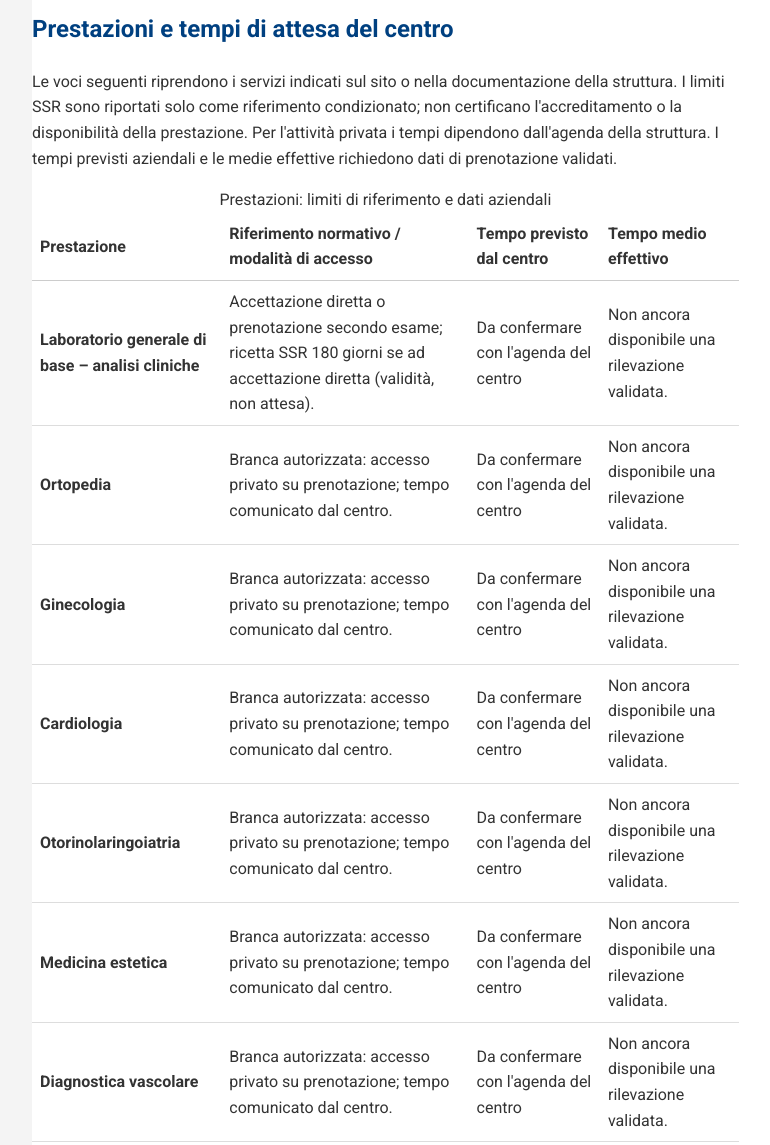
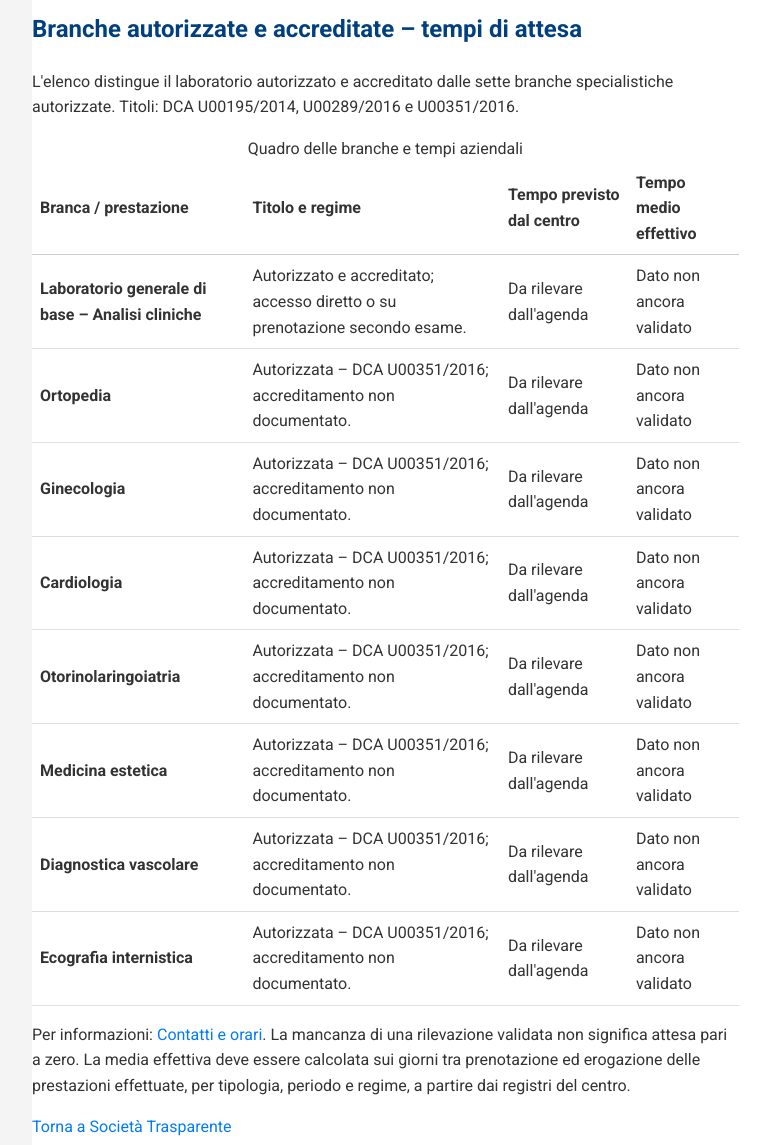
Before and after one commit to centrodiagnosticoenneuno/itri, a plain HTML site: page liste-di-attesa.html in a window 1280 px wide. Shown: the part 1700-2845 px from the top of the page, without its empty margins (58-828 px from the left). Drawn offline with Linux system fonts and the light colour scheme.

Commit message:
Audit: limita la tabella alle branche risultanti dai titoli autorizzativi e di accreditamento

```diff
--- a/liste-di-attesa.html
+++ b/liste-di-attesa.html
@@ -70,22 +70,20 @@
 <h4>Percorsi di tutela</h4>
 <p>Per prestazioni SSR prenotabili tramite il sistema regionale: ReCUP <a href="tel:069939">06 9939</a>, <a href="https://prenotasmart.regione.lazio.it/main/home">PrenotaSmart</a>. Se non si trova disponibilità nei tempi prescritti, consultare il <a href="https://salutelazio.it/it/servizi/pass-di-garanzia">Pass di garanzia per B e D</a> e il percorso di tutela per P indicato dall'<a href="https://www.ausl.latina.it/index.php/liste-di-attesa">ASL Latina</a>. La disponibilità in convenzione presso questa sede deve essere verificata prima di prenotare.</p>
 <p>Fonti: <a href="https://www.salute.gov.it/new/it/news-e-media/notizie/pubblicato-il-nuovo-piano-nazionale-governo-liste-di-attesa-2026-2028/">Ministero della Salute – PNGLA 2026–2028</a>; <a href="https://salutelazio.it/it/servizi/assistenza-specialistica-in-ambulatorio">Regione Lazio – assistenza specialistica</a>; <a href="https://www.ausl.latina.it/index.php/liste-di-attesa">ASL Latina – liste di attesa</a>.</p></div>
-            <h2>Prestazioni e tempi di attesa del centro</h2>
-            <p>Le voci seguenti riprendono i servizi indicati sul sito o nella documentazione della struttura. I limiti SSR sono riportati solo come riferimento condizionato; non certificano l'accreditamento o la disponibilità della prestazione. Per l'attività privata i tempi dipendono dall'agenda della struttura. I tempi previsti aziendali e le medie effettive richiedono dati di prenotazione validati.</p>
-            <div style="overflow-x:auto">
-                <table style="width:100%;border-collapse:collapse;text-align:left">
-                    <caption>Prestazioni: limiti di riferimento e dati aziendali</caption>
-                    <thead><tr><th scope="col" style="padding:8px;border-bottom:1px solid #ccc">Prestazione</th><th scope="col" style="padding:8px;border-bottom:1px solid #ccc">Riferimento normativo / modalità di accesso</th><th scope="col" style="padding:8px;border-bottom:1px solid #ccc">Tempo previsto dal centro</th><th scope="col" style="padding:8px;border-bottom:1px solid #ccc">Tempo medio effettivo</th></tr></thead>
-                    <tbody><tr><th scope="row" style="padding:8px;border-bottom:1px solid #ddd">Laboratorio generale di base – analisi cliniche</th><td style="padding:8px;border-bottom:1px solid #ddd">Accettazione diretta o prenotazione secondo esame; ricetta SSR 180 giorni se ad accettazione diretta (validità, non attesa).</td><td style="padding:8px;border-bottom:1px solid #ddd">Da confermare con l'agenda del centro</td><td style="padding:8px;border-bottom:1px solid #ddd">Non ancora disponibile una rilevazione validata.</td></tr>
-<tr><th scope="row" style="padding:8px;border-bottom:1px solid #ddd">Ortopedia</th><td style="padding:8px;border-bottom:1px solid #ddd">Branca autorizzata: accesso privato su prenotazione; tempo comunicato dal centro.</td><td style="padding:8px;border-bottom:1px solid #ddd">Da confermare con l'agenda del centro</td><td style="padding:8px;border-bottom:1px solid #ddd">Non ancora disponibile una rilevazione validata.</td></tr>
-<tr><th scope="row" style="padding:8px;border-bottom:1px solid #ddd">Ginecologia</th><td style="padding:8px;border-bottom:1px solid #ddd">Branca autorizzata: accesso privato su prenotazione; tempo comunicato dal centro.</td><td style="padding:8px;border-bottom:1px solid #ddd">Da confermare con l'agenda del centro</td><td style="padding:8px;border-bottom:1px solid #ddd">Non ancora disponibile una rilevazione validata.</td></tr>
-<tr><th scope="row" style="padding:8px;border-bottom:1px solid #ddd">Cardiologia</th><td style="padding:8px;border-bottom:1px solid #ddd">Branca autorizzata: accesso privato su prenotazione; tempo comunicato dal centro.</td><td style="padding:8px;border-bottom:1px solid #ddd">Da confermare con l'agenda del centro</td><td style="padding:8px;border-bottom:1px solid #ddd">Non ancora disponibile una rilevazione validata.</td></tr>
-<tr><th scope="row" style="padding:8px;border-bottom:1px solid #ddd">Otorinolaringoiatria</th><td style="padding:8px;border-bottom:1px solid #ddd">Branca autorizzata: accesso privato su prenotazione; tempo comunicato dal centro.</td><td style="padding:8px;border-bottom:1px solid #ddd">Da confermare con l'agenda del centro</td><td style="padding:8px;border-bottom:1px solid #ddd">Non ancora disponibile una rilevazione validata.</td></tr>
-<tr><th scope="row" style="padding:8px;border-bottom:1px solid #ddd">Medicina estetica</th><td style="padding:8px;border-bottom:1px solid #ddd">Branca autorizzata: accesso privato su prenotazione; tempo comunicato dal centro.</td><td style="padding:8px;border-bottom:1px solid #ddd">Da confermare con l'agenda del centro</td><td style="padding:8px;border-bottom:1px solid #ddd">Non ancora disponibile una rilevazione validata.</td></tr>
-<tr><th scope="row" style="padding:8px;border-bottom:1px solid #ddd">Diagnostica vascolare</th><td style="padding:8px;border-bottom:1px solid #ddd">Branca autorizzata: accesso privato su prenotazione; tempo comunicato dal centro.</td><td style="padding:8px;border-bottom:1px solid #ddd">Da confermare con l'agenda del centro</td><td style="padding:8px;border-bottom:1px solid #ddd">Non ancora disponibile una rilevazione validata.</td></tr>
-<tr><th scope="row" style="padding:8px;border-bottom:1px solid #ddd">Ecografia internistica</th><td style="padding:8px;border-bottom:1px solid #ddd">Branca autorizzata: accesso privato su prenotazione; tempo comunicato dal centro.</td><td style="padding:8px;border-bottom:1px solid #ddd">Da confermare con l'agenda del centro</td><td style="padding:8px;border-bottom:1px solid #ddd">Non ancora disponibile una rilevazione validata.</td></tr>
-<tr><th scope="row" style="padding:8px;border-bottom:1px solid #ddd">Prelievi domiciliari</th><td style="padding:8px;border-bottom:1px solid #ddd">Disponibilità da concordare con il centro.</td><td style="padding:8px;border-bottom:1px solid #ddd">Da confermare con l'agenda del centro</td><td style="padding:8px;border-bottom:1px solid #ddd">Non ancora disponibile una rilevazione validata.</td></tr></tbody>
-                </table>
+            <h2>Branche autorizzate e accreditate – tempi di attesa</h2>
+<p>L'elenco distingue il laboratorio autorizzato e accreditato dalle sette branche specialistiche autorizzate. Titoli: DCA U00195/2014, U00289/2016 e U00351/2016.</p>
+<div style="overflow-x:auto">
+<table style="width:100%;border-collapse:collapse;text-align:left">
+<caption>Quadro delle branche e tempi aziendali</caption>
+<thead><tr><th scope="col" style="padding:8px;border-bottom:1px solid #ccc">Branca / prestazione</th><th scope="col" style="padding:8px;border-bottom:1px solid #ccc">Titolo e regime</th><th scope="col" style="padding:8px;border-bottom:1px solid #ccc">Tempo previsto dal centro</th><th scope="col" style="padding:8px;border-bottom:1px solid #ccc">Tempo medio effettivo</th></tr></thead>
+<tbody><tr><th scope="row" style="padding:8px;border-bottom:1px solid #ddd">Laboratorio generale di base – Analisi cliniche</th><td style="padding:8px;border-bottom:1px solid #ddd">Autorizzato e accreditato; accesso diretto o su prenotazione secondo esame.</td><td style="padding:8px;border-bottom:1px solid #ddd">Da rilevare dall'agenda</td><td style="padding:8px;border-bottom:1px solid #ddd">Dato non ancora validato</td></tr>
+<tr><th scope="row" style="padding:8px;border-bottom:1px solid #ddd">Ortopedia</th><td style="padding:8px;border-bottom:1px solid #ddd">Autorizzata – DCA U00351/2016; accreditamento non documentato.</td><td style="padding:8px;border-bottom:1px solid #ddd">Da rilevare dall'agenda</td><td style="padding:8px;border-bottom:1px solid #ddd">Dato non ancora validato</td></tr>
+<tr><th scope="row" style="padding:8px;border-bottom:1px solid #ddd">Ginecologia</th><td style="padding:8px;border-bottom:1px solid #ddd">Autorizzata – DCA U00351/2016; accreditamento non documentato.</td><td style="padding:8px;border-bottom:1px solid #ddd">Da rilevare dall'agenda</td><td style="padding:8px;border-bottom:1px solid #ddd">Dato non ancora validato</td></tr>
+<tr><th scope="row" style="padding:8px;border-bottom:1px solid #ddd">Cardiologia</th><td style="padding:8px;border-bottom:1px solid #ddd">Autorizzata – DCA U00351/2016; accreditamento non documentato.</td><td style="padding:8px;border-bottom:1px solid #ddd">Da rilevare dall'agenda</td><td style="padding:8px;border-bottom:1px solid #ddd">Dato non ancora validato</td></tr>
+<tr><th scope="row" style="padding:8px;border-bottom:1px solid #ddd">Otorinolaringoiatria</th><td style="padding:8px;border-bottom:1px solid #ddd">Autorizzata – DCA U00351/2016; accreditamento non documentato.</td><td style="padding:8px;border-bottom:1px solid #ddd">Da rilevare dall'agenda</td><td style="padding:8px;border-bottom:1px solid #ddd">Dato non ancora validato</td></tr>
+<tr><th scope="row" style="padding:8px;border-bottom:1px solid #ddd">Medicina estetica</th><td style="padding:8px;border-bottom:1px solid #ddd">Autorizzata – DCA U00351/2016; accreditamento non documentato.</td><td style="padding:8px;border-bottom:1px solid #ddd">Da rilevare dall'agenda</td><td style="padding:8px;border-bottom:1px solid #ddd">Dato non ancora validato</td></tr>
+<tr><th scope="row" style="padding:8px;border-bottom:1px solid #ddd">Diagnostica vascolare</th><td style="padding:8px;border-bottom:1px solid #ddd">Autorizzata – DCA U00351/2016; accreditamento non documentato.</td><td style="padding:8px;border-bottom:1px solid #ddd">Da rilevare dall'agenda</td><td style="padding:8px;border-bottom:1px solid #ddd">Dato non ancora validato</td></tr>
+<tr><th scope="row" style="padding:8px;border-bottom:1px solid #ddd">Ecografia internistica</th><td style="padding:8px;border-bottom:1px solid #ddd">Autorizzata – DCA U00351/2016; accreditamento non documentato.</td><td style="padding:8px;border-bottom:1px solid #ddd">Da rilevare dall'agenda</td><td style="padding:8px;border-bottom:1px solid #ddd">Dato non ancora validato</td></tr></tbody></table>
             </div>
             <p>Per informazioni: <a href="contatti.html">Contatti e orari</a>. La mancanza di una rilevazione validata non significa attesa pari a zero. La media effettiva deve essere calcolata sui giorni tra prenotazione ed erogazione delle prestazioni effettuate, per tipologia, periodo e regime, a partire dai registri del centro.</p>
             <p><a href="societa-trasparente.html">Torna a Società Trasparente</a></p>
```
